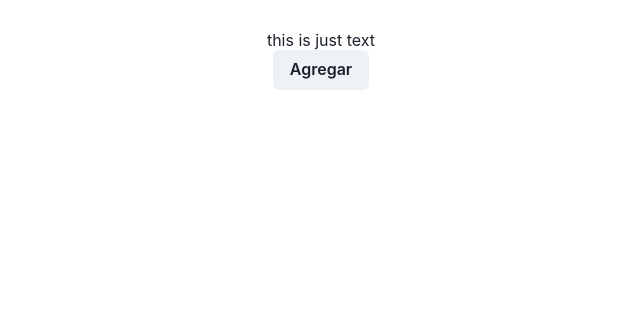
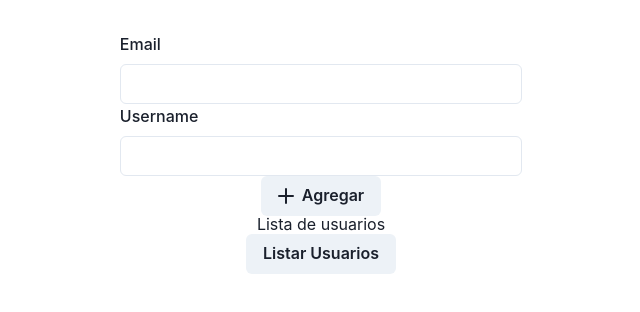
Before and after one commit to Gorgontes/sistema_hostalero_local, a React (Vite) app: page / in a window 1280 px wide. Shown: the top 312 px of the page, without its empty margins (319-959 px from the left). Built offline with nearby package versions, Linux system fonts and the light colour scheme.

Commit message:
feature: test user with sqlite

```diff
--- a/electron/tsconfig.json
+++ b/electron/tsconfig.json
@@ -20,5 +20,6 @@
     "outDir": "../main"
   },
   "exclude": ["node_modules"],
-  "include": ["**/*.ts", "**/*.tsx", "**/*.js"]
+  // "include": ["**/*.ts", "**/*.tsx", "**/*.js"]
+  "include": ["electron/**/*"]
 }
--- a/package.json
+++ b/package.json
@@ -18,6 +18,7 @@
     "lint:fix": "eslint . --ext js,jsx,ts,tsx --fix"
   },
   "dependencies": {
+    "@chakra-ui/icons": "^2.0.11",
     "@chakra-ui/react": "^2.3.6",
     "@emotion/react": "^11.10.4",
     "@emotion/styled": "^11.10.4",
--- a/src/App.tsx
+++ b/src/App.tsx
@@ -2,6 +2,7 @@ import { useState } from 'react'
 import reactLogo from './assets/react.svg'
 import './assets/css/App.css'
 import UsersList from './components/UsersList'
+import UserForm from './components/UserForm'
 
 
 function App() {
@@ -9,7 +10,8 @@ function App() {
 
   return (
     <div className="App">
-      <UsersList/>
+      <UserForm />
+      <UsersList />
     </div>
   )
 }
--- /dev/null
+++ b/src/components/UserForm.tsx
@@ -0,0 +1,25 @@
+import { FormControl, FormLabel, Input, Button } from '@chakra-ui/react';
+import { AddIcon } from '@chakra-ui/icons';
+import { MouseEvent, useState } from 'react';
+
+type Props = {}
+
+const UserForm = (props: Props) => {
+  const [email, setEmail] = useState('');
+  const [username, setUsername] = useState('');
+  const addUser = (event: MouseEvent) => {
+    window.Main.users.createUser({email, name: username})
+    console.log(`email: ${email}; username: ${username}`)
+  }
+  return (
+    <FormControl>
+      <FormLabel>Email</FormLabel>
+      <Input type='email' value={email} onChange={e => setEmail(e.target.value)}/>
+      <FormLabel>Username</FormLabel>
+      <Input value={username} onChange={e => setUsername(e.target.value)} />
+      <Button leftIcon={<AddIcon/>} onClick={addUser}>Agregar</Button>
+    </FormControl>
+  )
+}
+
+export default UserForm
--- a/src/components/UsersList.tsx
+++ b/src/components/UsersList.tsx
@@ -1,12 +1,25 @@
-import React from 'react';
-import {Button, ButtonGroup} from '@chakra-ui/react';
+import { Button, ButtonGroup, List, ListItem } from '@chakra-ui/react';
+import { useState } from 'react';
 type Props = {}
 
 const UsersList = (props: Props) => {
+  const [usuarios, setUsuarios] = useState([])
+  const getUsers = async () => {
+    const res = await window.Main.users.getUsers();
+    setUsuarios(res);
+    console.log('finalizo');
+  }
   return (
     <div>
-      <h1>this is just text</h1>
-      <Button onClick={() => console.log('no shot')}>Agregar</Button>
+      <h1>Lista de usuarios</h1>
+      <Button onClick={getUsers}>Listar Usuarios</Button>
+      <List>
+        {
+          usuarios.map((usuario:any) => (
+            <ListItem>{usuario.name}</ListItem>
+          ))
+        }
+      </List>
     </div>
   )
 }
--- a/src/index.html
+++ b/src/index.html
@@ -4,6 +4,8 @@
     <meta charset="UTF-8" />
     <link rel="icon" type="image/svg+xml" href="/vite.svg" />
     <meta name="viewport" content="width=device-width, initial-scale=1.0" />
+    <!-- <meta http-equiv="Content-Security-Policy" content="default-src 'self'; script-src 'self'; style-src 'self'; img-src 'self'"> -->
+    <meta http-equiv="Content-Security-Policy" content="">
     <title>Vite + React + TS</title>
   </head>
   <body>
```
Also changed, not shown: electron/index.ts (+22 -3 lines), electron/preload.ts (+8 -15 lines), 1 other file (tests, documents, lock files or other folders).
